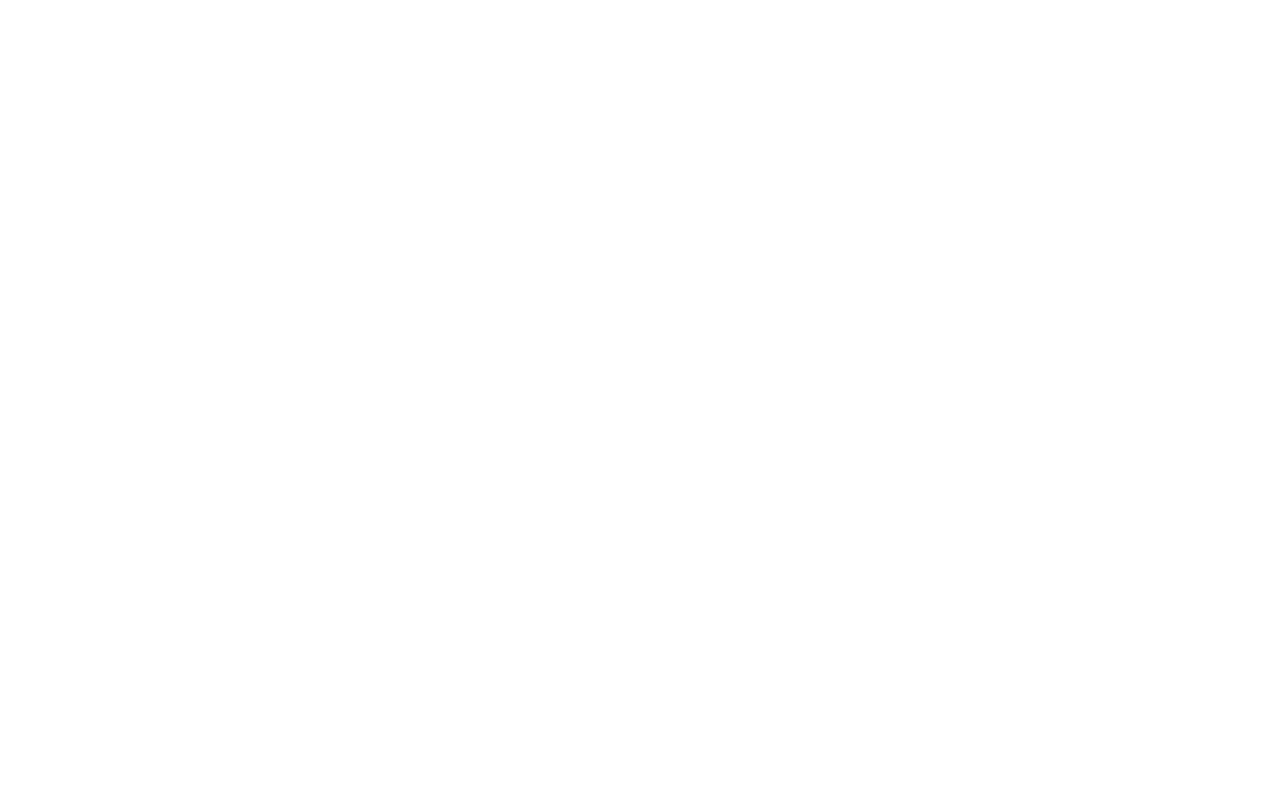
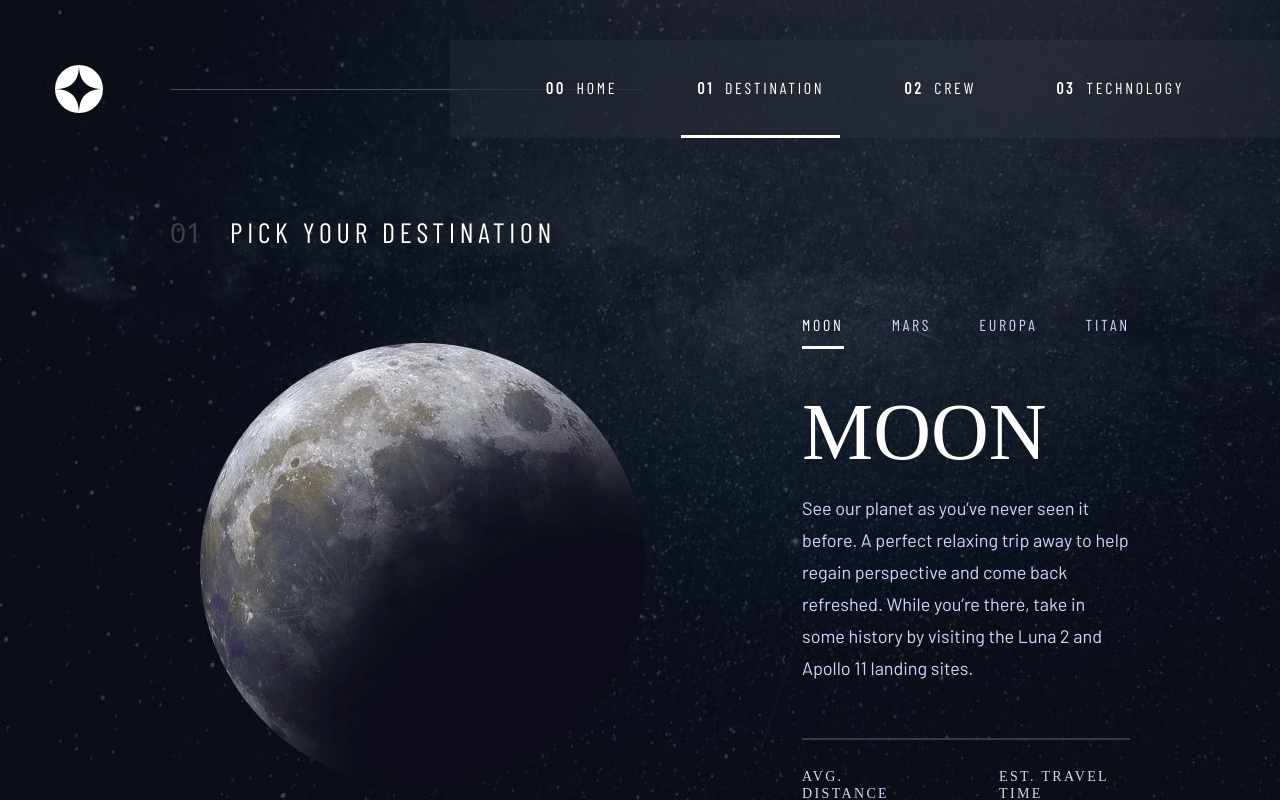
Before and after one commit to Beyond-Logic/Space-Tourism-Website, a React (Vite) app: page /destination/moon in a window 1280 px wide. Before the commit this address had no page. Shown: the top 800 px of the page. Built offline with nearby package versions, Linux system fonts and the light colour scheme; a web font is replaced by a local one.

Commit message:
feat:styles updates

```diff
--- /dev/null
+++ b/src/components/InnerNavBar.jsx
@@ -0,0 +1,25 @@
+import React from "react";
+import { NavLink } from "react-router-dom";
+
+const InnerNavBar = () => {
+  return (
+    <div className="navbar_inner flex lg:justify-start justify-center items-center lg:-mt-10">
+      <ul className="flex gap-12 uppercase lg:text-base text-sm text-secondary">
+        <NavLink to="/destination/moon" activeclassname="active">
+          Moon
+        </NavLink>
+        <NavLink to="/destination/mars" activeclassname="active">
+          Mars
+        </NavLink>
+        <NavLink to="/destination/europa" activeclassname="active">
+          Europa
+        </NavLink>
+        <NavLink to="/destination/titan" activeclassname="active">
+          Titan
+        </NavLink>
+      </ul>
+    </div>
+  );
+};
+
+export default InnerNavBar;
--- a/src/components/NavBar.jsx
+++ b/src/components/NavBar.jsx
@@ -20,7 +20,7 @@
           <NavLink to="/" activeclassname="active">
             <span>00</span>Home
           </NavLink>
-          <NavLink to="/destination" activeclassname="active">
+          <NavLink to="/destination/moon" activeclassname="active">
             <span>01</span>Destination
           </NavLink>
           <NavLink to="/crew" activeclassname="active">
--- a/src/index.css
+++ b/src/index.css
@@ -19,7 +19,7 @@
 
 h5,
 h6,
-.nav_text {
+span .nav_text {
   font-family: "Barlow Condensed", sans-serif;
   font-style: normal;
   font-weight: 400;
@@ -36,6 +36,19 @@
 h2 {
   font-size: 100px;
   line-height: 115px;
+}
+
+@media (max-width: 767px) {
+  h2 {
+    font-size: 56px;
+    line-height: 64px;
+  }
+}
+@media (min-width: 1024px) {
+  h2 {
+    font-size: 80px;
+    line-height: 92px;
+  }
 }
 
 h3 {
@@ -63,6 +76,7 @@
   font-size: 14px;
   line-height: 17px;
   letter-spacing: 2.3625px;
+  color: #d0d6f9;
 }
 
 .nav_text {
@@ -115,6 +129,7 @@
 
 .active {
   border-bottom: 3px solid #fff !important;
+  color: #fff !important;
 }
 
 .navbar span {
@@ -143,6 +158,30 @@
   }
 }
 
+.navbar_inner ul {
+  overflow: hidden;
+  overflow-x: scroll;
+}
+
+.navbar_inner ul a {
+  display: block;
+  padding: 12px 0px;
+  font-family: "Barlow Condensed";
+  font-style: normal;
+  font-weight: 400;
+  font-size: 16px;
+  line-height: 19px;
+  letter-spacing: 2.7px;
+  text-transform: uppercase;
+  cursor: pointer;
+  border-bottom: 3px solid transparent;
+  color: #d0d6f9;
+}
+
+.navbar_inner ul a:hover {
+  border-bottom: 3px solid #fff;
+}
+
 .circle-container {
   position: relative;
 }
@@ -155,8 +194,6 @@
   transform: translate(-50%, -50%);
 }
 
-
-
 .inner-circle {
   position: relative;
   z-index: 2;
--- /dev/null
+++ b/src/pages/Destination/Index.jsx
@@ -0,0 +1,45 @@
+import React, { useEffect, useState } from "react";
+import { Outlet } from "react-router-dom";
+
+import Container from "../../layouts/Container";
+
+const Destination = () => {
+  const [windowWidth, setWindowWidth] = useState(window.innerWidth);
+  useEffect(() => {
+    function handleResize() {
+      setWindowWidth(window.innerWidth);
+    }
+
+    window.addEventListener("resize", handleResize);
+
+    return () => window.removeEventListener("resize", handleResize);
+  }, []);
+
+  return (
+    <Container
+      style={`${
+        windowWidth > 1024
+          ? "bg-background-destination-desktop"
+          : windowWidth > 480
+          ? "bg-background-destination-tablet"
+          : "bg-background-destination-mobile"
+      }`}
+    >
+      <div className="xl:px-[115px] lg:px-[40px] lg:pt-[40px] md:pt-[40px] pb-[118px] lg:text-left text-center">
+        <div className="">
+          <div className="flex gap-7 items-center md:justify-start justify-center md:mt-0 -mt-5">
+            <span className="text-white opacity-20 text-[28px] leading-[4.725px]">
+              01
+            </span>
+            <h5 className="lg:text-[28px] sm:text-xl text-base text-white ">
+              Pick your destination
+            </h5>
+          </div>
+          <Outlet />
+        </div>
+      </div>
+    </Container>
+  );
+};
+
+export default Destination;
--- /dev/null
+++ b/src/pages/Destination/SingleDestination.jsx
@@ -0,0 +1,48 @@
+import React from "react";
+import MoonImage from "../../assets/destination/image-moon.webp";
+import InnerNavBar from "../../components/InnerNavBar";
+const SingleDestination = () => {
+  return (
+    <div className="flex lg:flex-row flex-col gap-[157px] w-full  pt-[97px] md:px-[30px] px-[5px]">
+      <div className="w-full lg:flex hidden">
+        <img
+          src={MoonImage}
+          alt="moon"
+          className="h-auto w-auto xl:max-w-[445px] xl:max-h-[445px] max-w-[350px] max-h-[350px]"
+        />
+      </div>
+      <div className="w-full">
+        <div className="w-full lg:hidden flex pb-[20px] lg:-mt-0 -mt-16">
+          <img
+            src={MoonImage}
+            alt="moon"
+            className="h-auto w-auto xxs:max-w-[300px] xxs:max-h-[300px] m-auto"
+          />
+        </div>
+        <InnerNavBar />
+        <div className="pt-[37px]">
+          <h2>MOON</h2>
+          <p className="pt-[14px] text-secondary">
+            See our planet as you’ve never seen it before. A perfect relaxing
+            trip away to help regain perspective and come back refreshed. While
+            you’re there, take in some history by visiting the Luna 2 and Apollo
+            11 landing sites.
+          </p>
+          <div className="pt-[54px] border-b-[2px] border-[#383B4B]"></div>
+          <div className="flex md:flex-row flex-col lg:justify-start justify-center md:mt-[28px] mt-[50px] gap-[79px]">
+            <div className="flex flex-col gap-[12px]">
+              <p className="subheading_two text-secondary">AVG. DISTANCE</p>
+              <p className="subheading_one">384,400 km</p>
+            </div>
+            <div className="flex flex-col gap-[12px]">
+              <p className="subheading_two text-secondary">Est. travel time</p>
+              <p className="subheading_one">3 days</p>
+            </div>
+          </div>
+        </div>
+      </div>
+    </div>
+  );
+};
+
+export default SingleDestination;
--- a/src/pages/index.js
+++ b/src/pages/index.js
@@ -1 +1,2 @@
 export { default as Home } from "./Home";
+export { default as Destination } from "./Destination/Index";
--- a/src/routes/Router.jsx
+++ b/src/routes/Router.jsx
@@ -1,11 +1,16 @@
 import React from "react";
 import { Routes, Route } from "react-router-dom";
+import { Destination } from "../pages";
+import SingleDestination from "../pages/Destination/SingleDestination";
 import Home from "../pages/Home";
 
 const Router = () => {
   return (
     <Routes>
       <Route path="/" element={<Home />} />
+      <Route path="/destination/:id" element={<Destination />}>
+        <Route path="" element={<SingleDestination />} />
+      </Route>
     </Routes>
   );
 };
--- a/tailwind.config.cjs
+++ b/tailwind.config.cjs
@@ -10,6 +10,12 @@
           "url('/src/assets/home/background-home-tablet.jpg')",
         "background-home-mobile":
           "url('/src/assets/home/background-home-mobile.jpg')",
+        "background-destination-desktop":
+          "url('/src/assets/destination/background-destination-desktop.jpg')",
+        "background-destination-tablet":
+          "url('/src/assets/destination/background-destination-tablet.jpg')",
+        "background-destination-mobile":
+          "url('/src/assets/destination/background-destination-mobile.jpg')",
       },
     },
     screens: {
```
